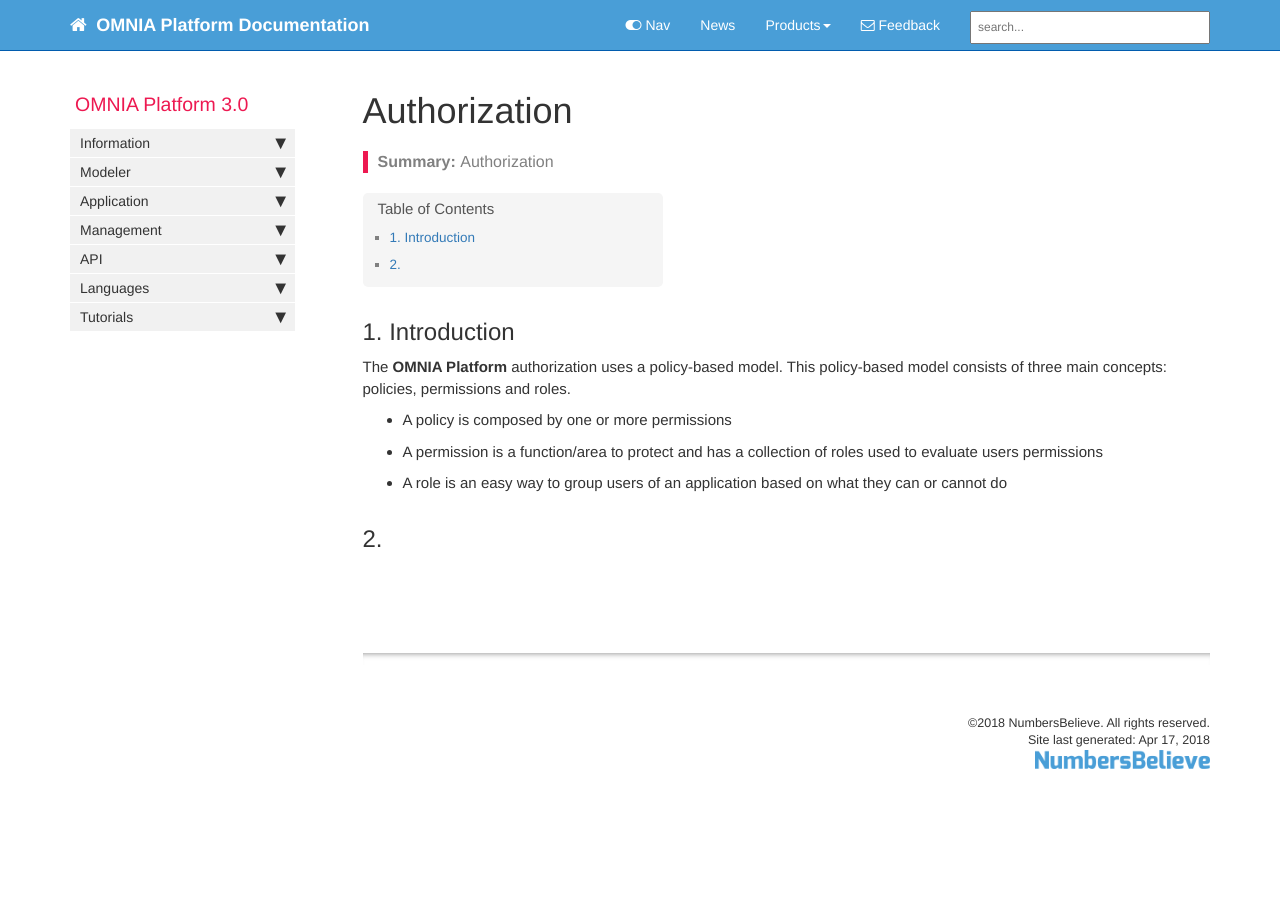
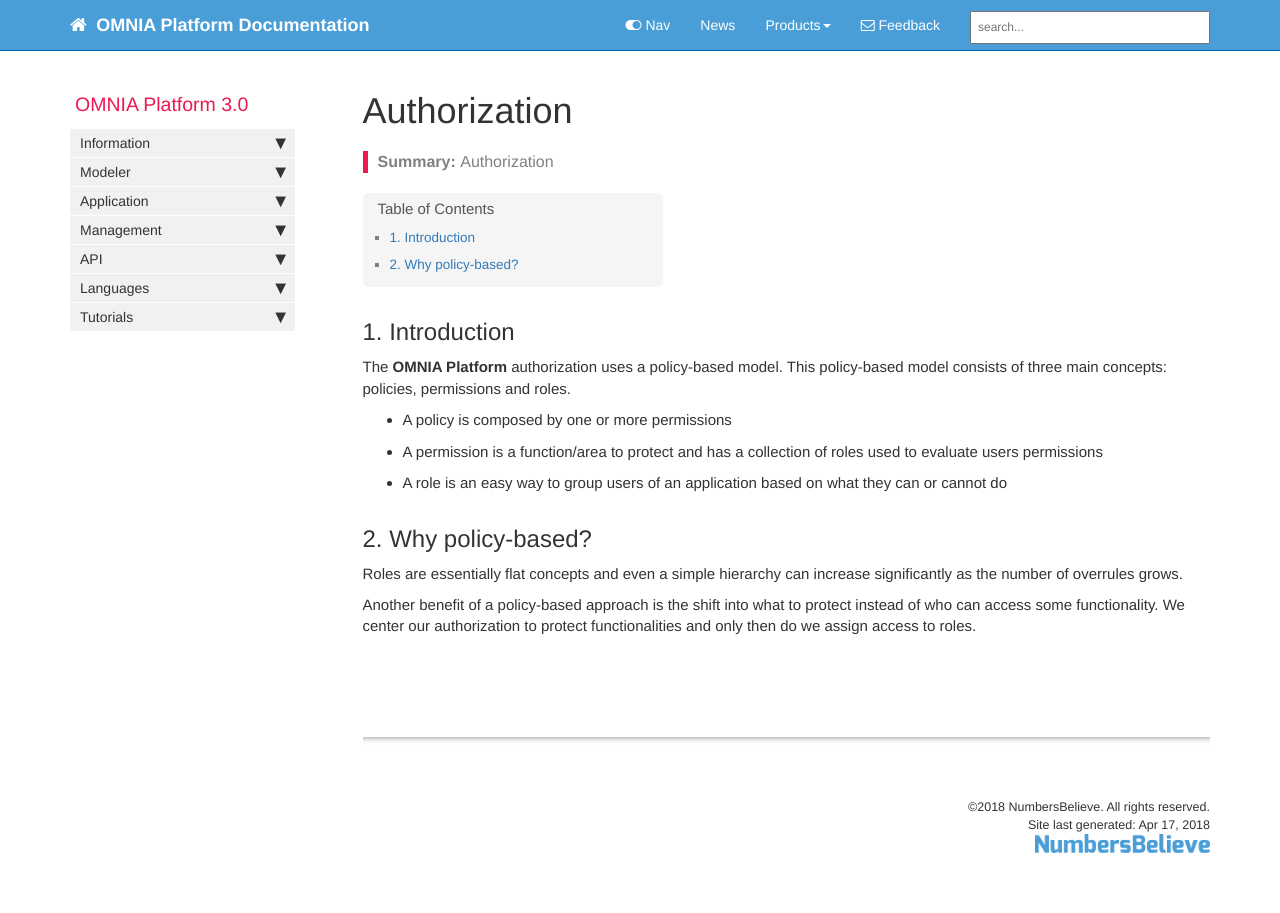
Before and after one commit to daniel8lopes/omnia3, a Jekyll site: the page built from docs/pages/omnia3/Authorization/omnia3_authorization.md, in a window 1280 px wide. Built offline with Jekyll 4.4.1, drawn with Linux system fonts in a browser that asks for light colours; nearby versions of some CDN libraries; comment, search, counter and statistics services are not loaded.

Commit message:
Augment Authorization

```diff
--- a/docs/pages/omnia3/Authorization/omnia3_authorization.md
+++ b/docs/pages/omnia3/Authorization/omnia3_authorization.md
@@ -16,4 +16,8 @@ The **OMNIA Platform** authorization uses a policy-based model. This policy-base
 - A permission is a function/area to protect and has a collection of roles used to evaluate users permissions
 - A role is an easy way to group users of an application based on what they can or cannot do
 
-## 2.
+## 2. Why policy-based?
+
+Roles are essentially flat concepts and even a simple hierarchy  can increase significantly as the number of overrules grows.
+
+Another benefit of a policy-based approach is the shift into what to protect instead of who can access some functionality. We center our authorization to protect functionalities and only then do we assign access to roles.
```
